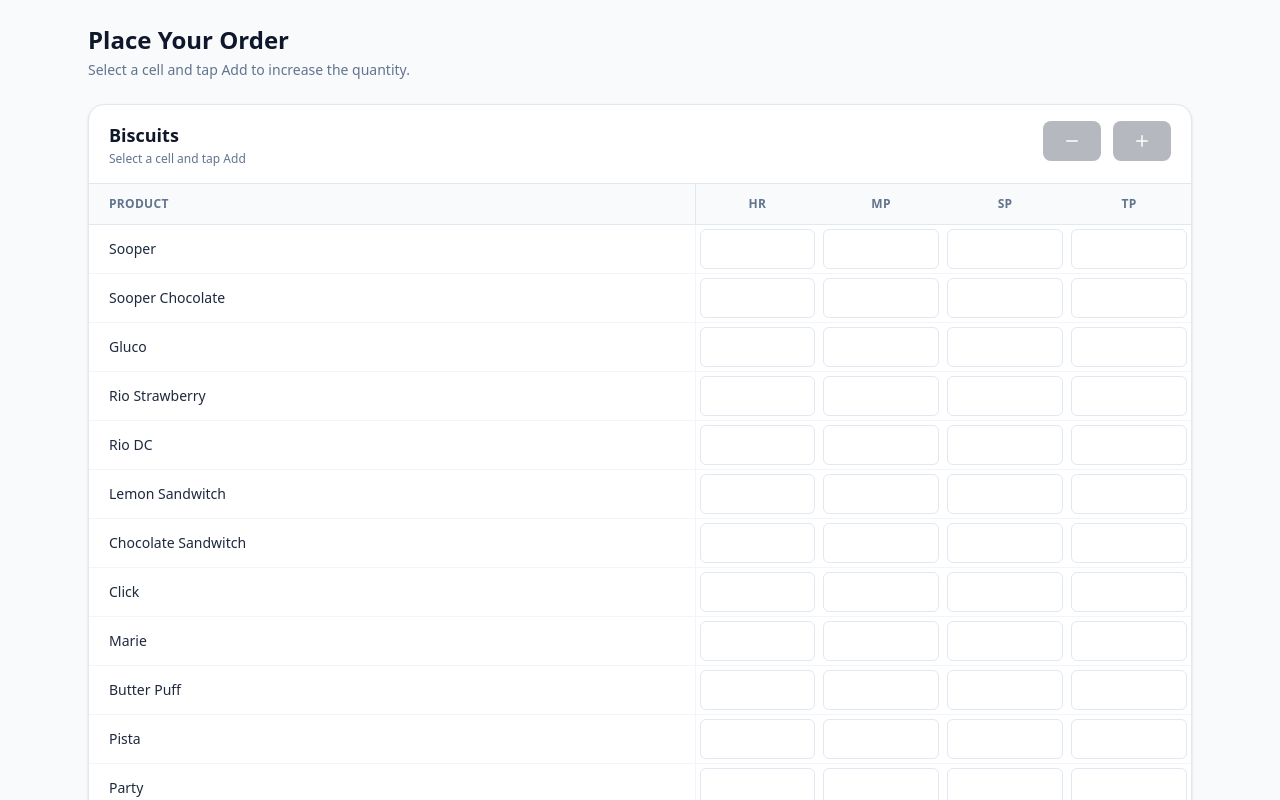
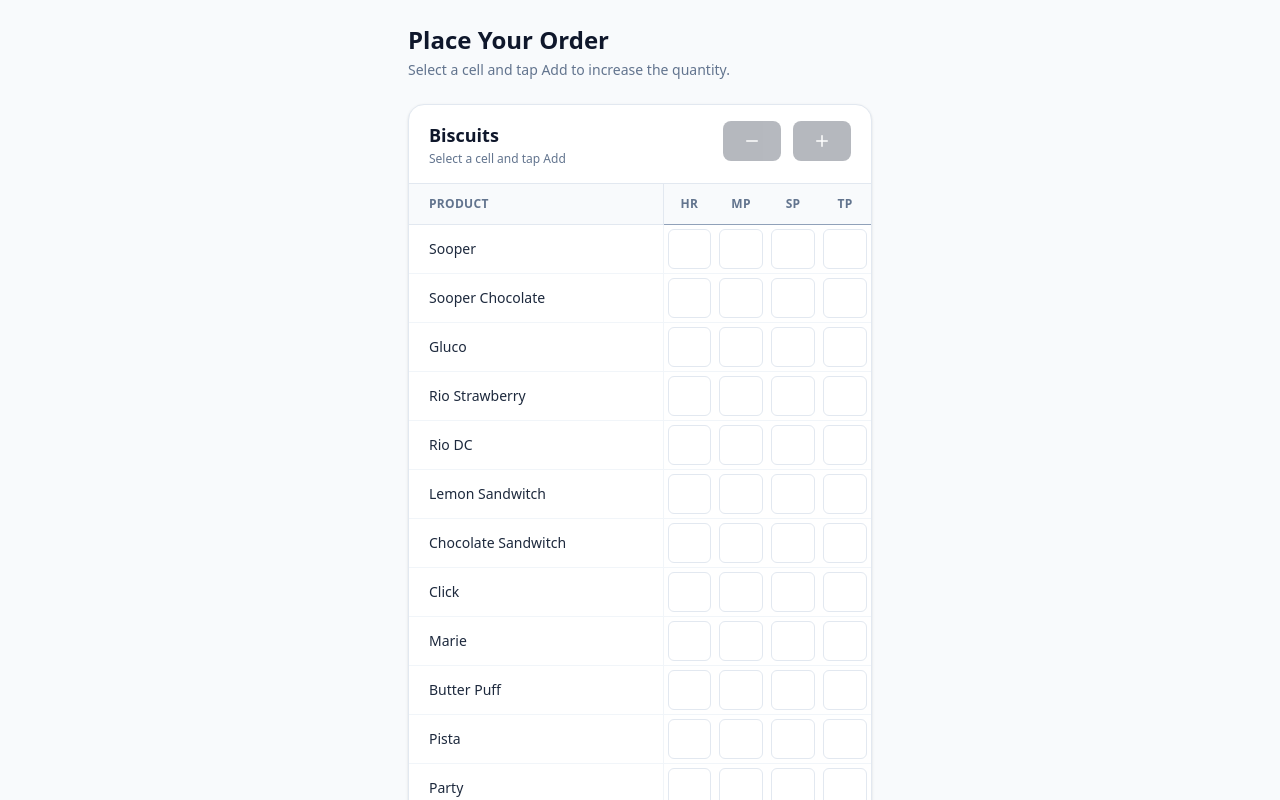
Before and after one commit to QaimeeRehman/BookOrder, a Next.js app: page / in a window 1280 px wide. Shown: the top 800 px of the page. Built offline with nearby package versions, Linux system fonts and the light colour scheme.

Commit message:
fixed container width

```diff
--- a/app/_components/OrderPage.js
+++ b/app/_components/OrderPage.js
@@ -173,7 +173,7 @@
       className="min-h-screen w-full overflow-x-hidden bg-slate-50"
       onClick={() => setActiveCell(null)}
     >
-      <div className="mx-auto w-full max-w-6xl px-2 py-4 sm:px-4 sm:py-6 lg:px-6">
+      <div className="mx-auto w-full max-w-lg px-2 py-4 sm:px-4 sm:py-6 lg:px-6">
         {/* HEADER */}
         <div className="mb-4 flex items-center justify-between gap-2 sm:mb-6">
           <div className="min-w-0">
@@ -305,7 +305,7 @@
                           className="
                             w-[14%]
                             border-b
-                            border-slate-200
+                            border-slate-400
                             px-0.5
                             py-2.5
                             text-center
```
